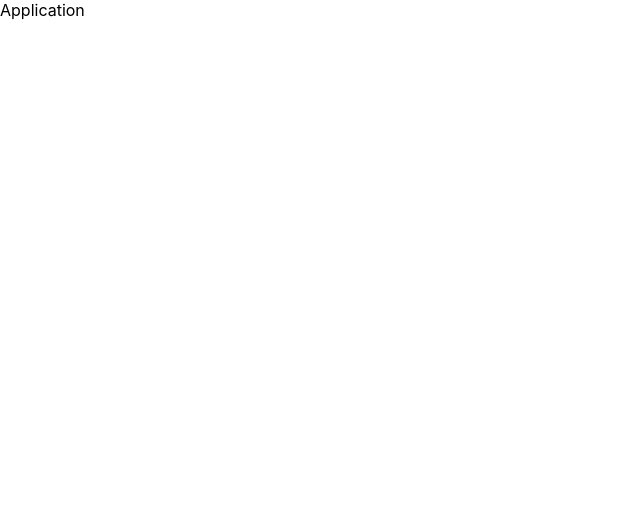
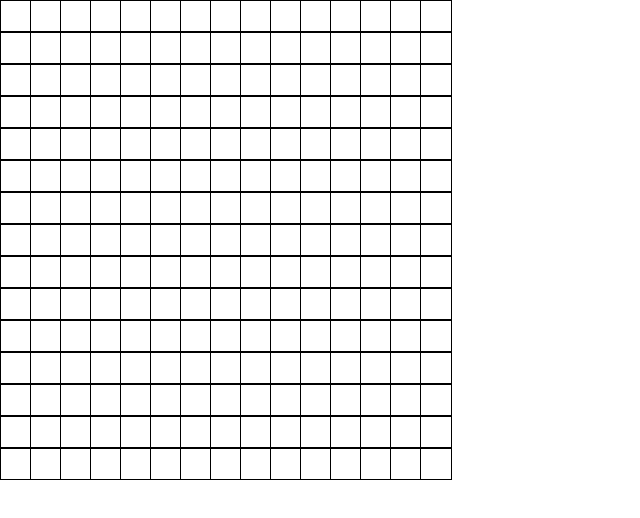
Before and after one commit to tsbajwa/cell-simulator, a React (Create React App) app: page / in a window 1280 px wide. Shown: the top 518 px of the page, without its empty margins (0-640 px from the left). Built offline with nearby package versions, Linux system fonts and the light colour scheme.

Commit message:
feat: Created basic grid

```diff
--- a/src/App.tsx
+++ b/src/App.tsx
@@ -1,7 +1,79 @@
-import React from "react";
+import React, { useState } from "react";
+
+/**
+ *
+ * Use React and TypeScript.
+ Please include some attempt at testing your code.
+ While not mandatory, a meaningful git history will be looked upon favourably.
+ */
+
+/**
+  *
+  * At initial state, User should see an empty board.
+  User can make Cells "alive".
+  User can make Cells "dead".
+  User can trigger "next generation".
+  User can trigger a "reset" to the initial state.
+  */
+
+// Initial empty board
+// onClick - toggle cells in board (alive/dead status)
+// Reset button - reset to initial state i.e all cells dead
+// Simulate button - logic to work out
+
+//TODO: cleanup. Be careful of referencing same array vs creating new
+const createInitialGrid = (numRows: number, numCols: number) => {
+  const grid = [];
+  for (let i = 0; i < numRows; i++) {
+    const row = Array.from(Array(numCols), () => false);
+    grid.push(row);
+  }
+
+  return grid;
+};
+
+type TGrid = boolean[][];
 
 function App() {
-  return <div>Application</div>;
+  const numCols = 15;
+  const numRows = 15;
+  const cellLength = 30;
+  const [grid, setGrid] = useState<TGrid>(() =>
+    createInitialGrid(numRows, numCols)
+  );
+
+  const toggleGridState = (x: number, y: number) => {
+    const newGrid = [...grid];
+    newGrid[x][y] = !newGrid[x][y];
+
+    setGrid(newGrid);
+  };
+
+  return (
+    <div
+      style={{
+        display: "grid",
+        gridTemplateColumns: `repeat(${numCols}, ${cellLength}px)`,
+      }}
+    >
+      {grid.map((rows, x) =>
+        rows.map((col, y: number) => (
+          <div
+            key={`${x}${y}`}
+            onClick={() => {
+              toggleGridState(x, y);
+            }}
+            style={{
+              width: cellLength,
+              height: cellLength,
+              backgroundColor: grid[x][y] ? "red" : "white",
+              border: "solid 1px black",
+            }}
+          />
+        ))
+      )}
+    </div>
+  );
 }
 
 export default App;
```
